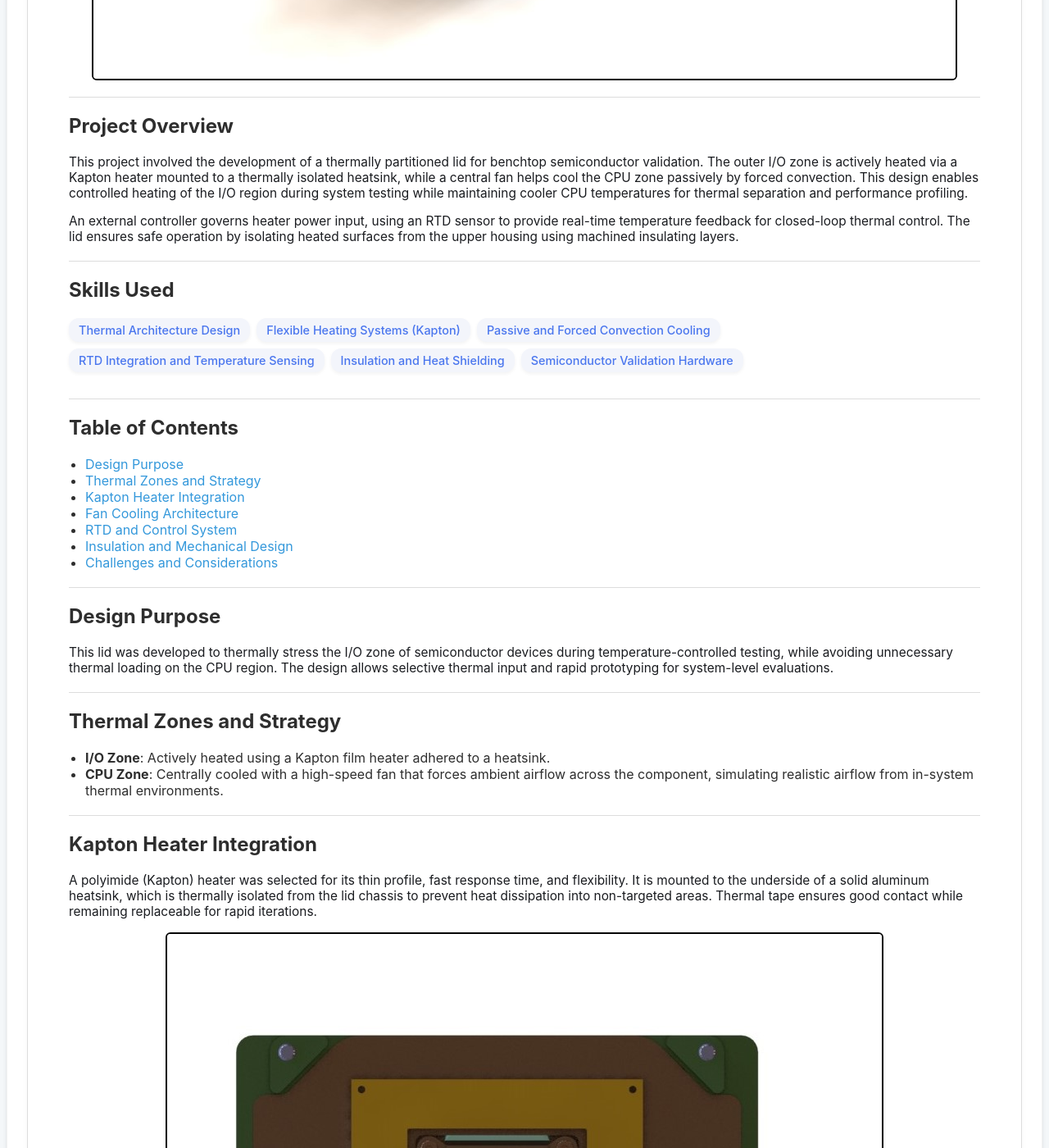
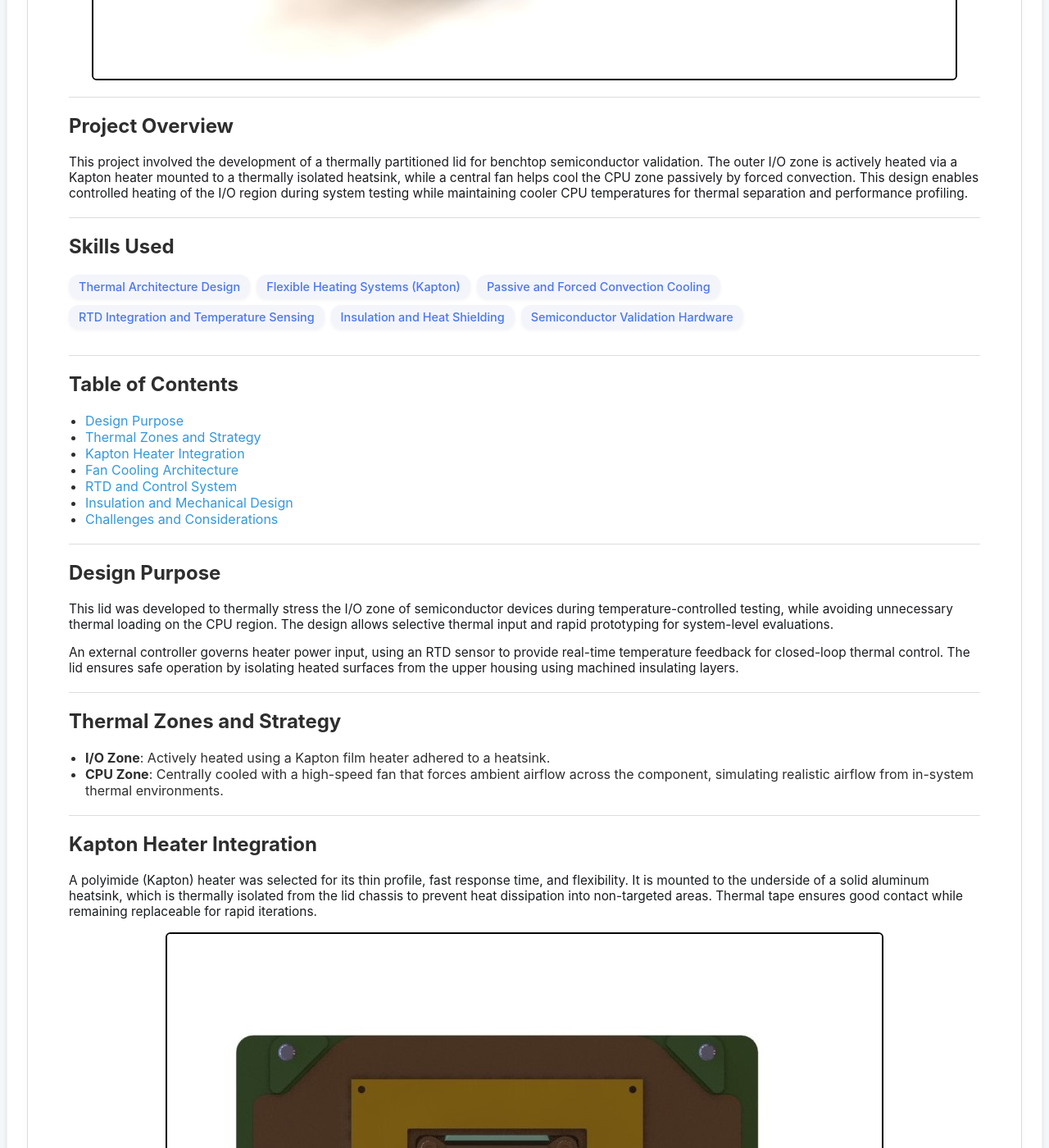
Before and after one commit to bluippold/bluippold.github.io, a Jekyll site: the page built from _projects/HeaterLid/index.md, in a window 1280 px wide and 1400 px high, scrolled down 931 px. Shown: the whole window at 82% size. Built offline with Jekyll 4.4.1, drawn with Linux system fonts in a browser that asks for light colours; part of the change alters nothing that is shown; some of the changed text lies outside the part shown.

```diff
--- a/_projects/HeaterLid/index.md
+++ b/_projects/HeaterLid/index.md
@@ -12,7 +12,7 @@ skills:
   - Semiconductor Validation Hardware
 ---
 
-# Kapton-Heated Lid Assembly
+# Heater Lid
 
 <img src="/_projects/HeaterLid/HeaterLid.JPG" alt="Kapton-Heated Lid Assembly" class="centered-image" />
 
@@ -21,8 +21,6 @@ skills:
 ## Project Overview
 
 This project involved the development of a thermally partitioned lid for benchtop semiconductor validation. The outer I/O zone is actively heated via a Kapton heater mounted to a thermally isolated heatsink, while a central fan helps cool the CPU zone passively by forced convection. This design enables controlled heating of the I/O region during system testing while maintaining cooler CPU temperatures for thermal separation and performance profiling.
-
-An external controller governs heater power input, using an RTD sensor to provide real-time temperature feedback for closed-loop thermal control. The lid ensures safe operation by isolating heated surfaces from the upper housing using machined insulating layers.
 
 ---
 
@@ -53,6 +51,8 @@ An external controller governs heater power input, using an RTD sensor to provid
 ## Design Purpose
 
 This lid was developed to thermally stress the I/O zone of semiconductor devices during temperature-controlled testing, while avoiding unnecessary thermal loading on the CPU region. The design allows selective thermal input and rapid prototyping for system-level evaluations.
+
+An external controller governs heater power input, using an RTD sensor to provide real-time temperature feedback for closed-loop thermal control. The lid ensures safe operation by isolating heated surfaces from the upper housing using machined insulating layers.
 
 ---
 
```
